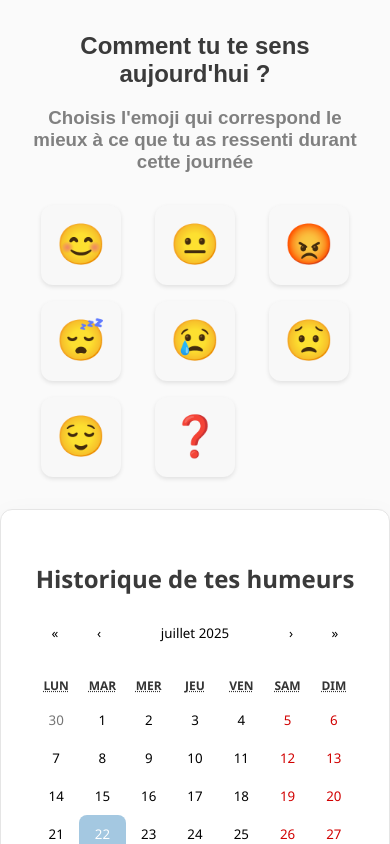
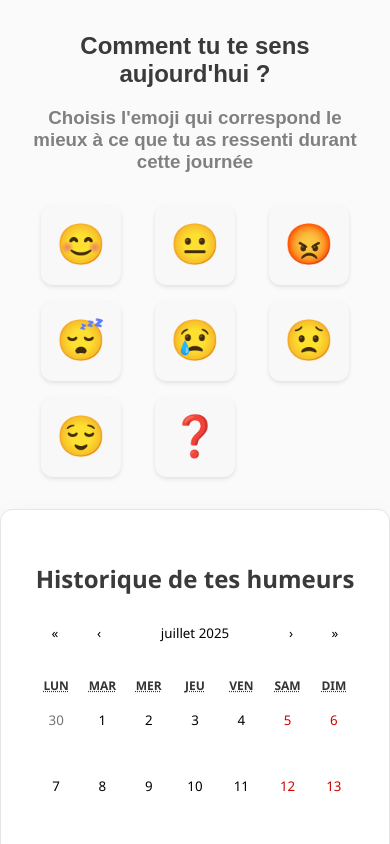
Before and after one commit to Lucas-Matusiak/mini-mood-tracker, a React (Vite) app: page / in a window 390 px wide. Shown: the top 844 px of the page. Built offline with nearby package versions, Linux system fonts and the light colour scheme.

Commit message:
calendar disposition emoji et picker mobile

```diff
--- a/src/components/MoodCalendar/MoodCalendar.css
+++ b/src/components/MoodCalendar/MoodCalendar.css
@@ -8,12 +8,16 @@
   text-align: center;
   border: 1px solid #E5E5E5;
 }
+.emoji {
+  font-size: 1.2rem;
+  margin-top: 4px;
+  display: flex;
+  justify-content: center;
+  align-items: center;
+  height: 24px; /* fixe et identique pour toutes les cases */
+  line-height: 1;
+}
 
-.emoji {
-  font-size: 1.4rem;
-  text-align: center;
-  margin-top: 4px;
-}
 
 /* Calendrier React */
 .react-calendar {
--- a/src/components/MoodCalendar/MoodCalendar.tsx
+++ b/src/components/MoodCalendar/MoodCalendar.tsx
@@ -43,8 +43,8 @@ export function MoodCalendar({ moodByDate, setMoodByDate }: MoodCalendarProps) {
         tileContent={({ date, view }) => {
           const local = date.toLocaleDateString("fr-CA");
           const mood = moodByDate[local];
-          return view === "month" && mood ? (
-            <div className="emoji">{mood}</div>
+          return view === "month" ? (
+            <div className="emoji">{mood || "\u00A0"}</div>
           ) : null;
         }}
         calendarType="iso8601" // Lundi comme premier jour
```
